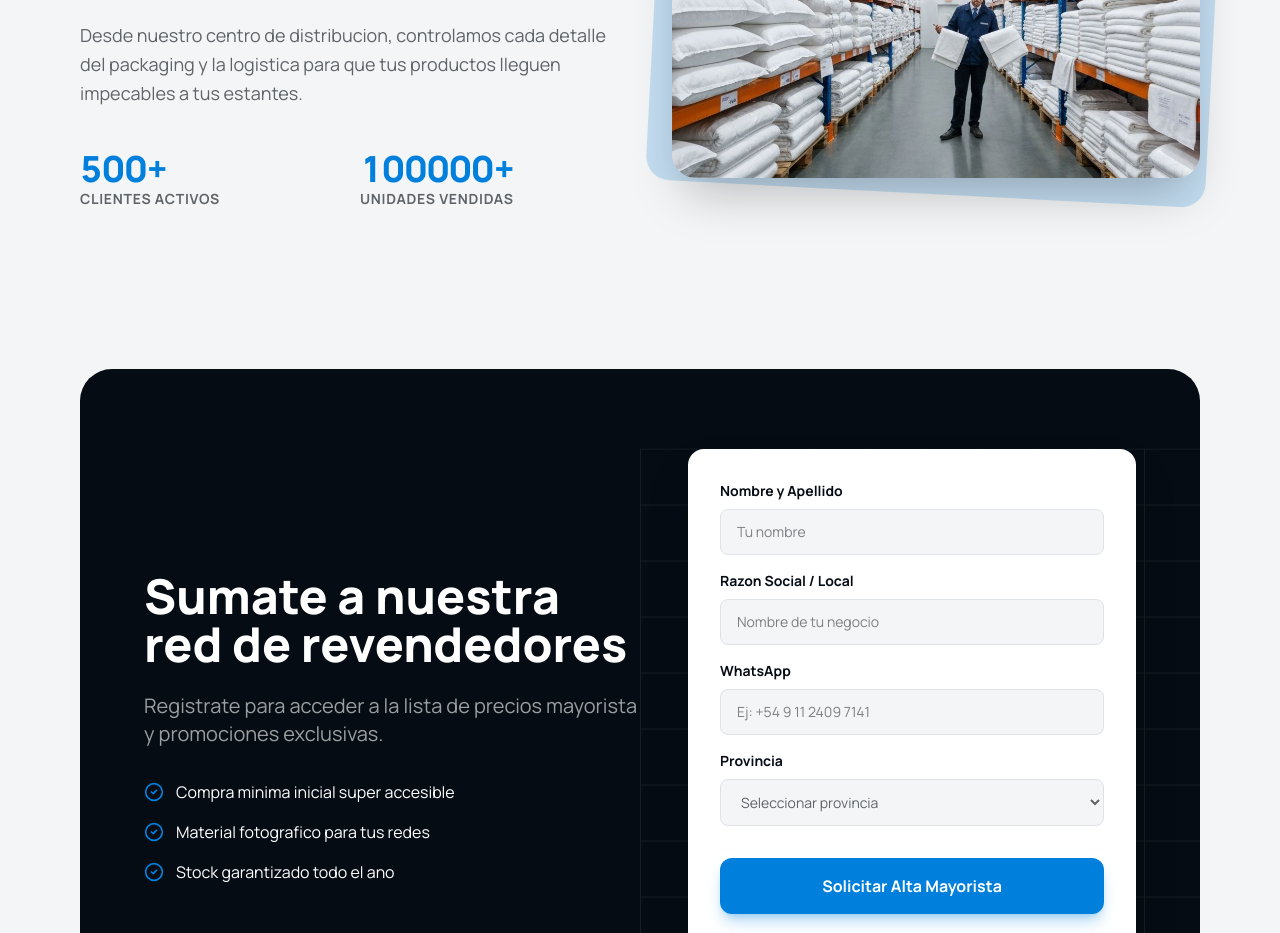
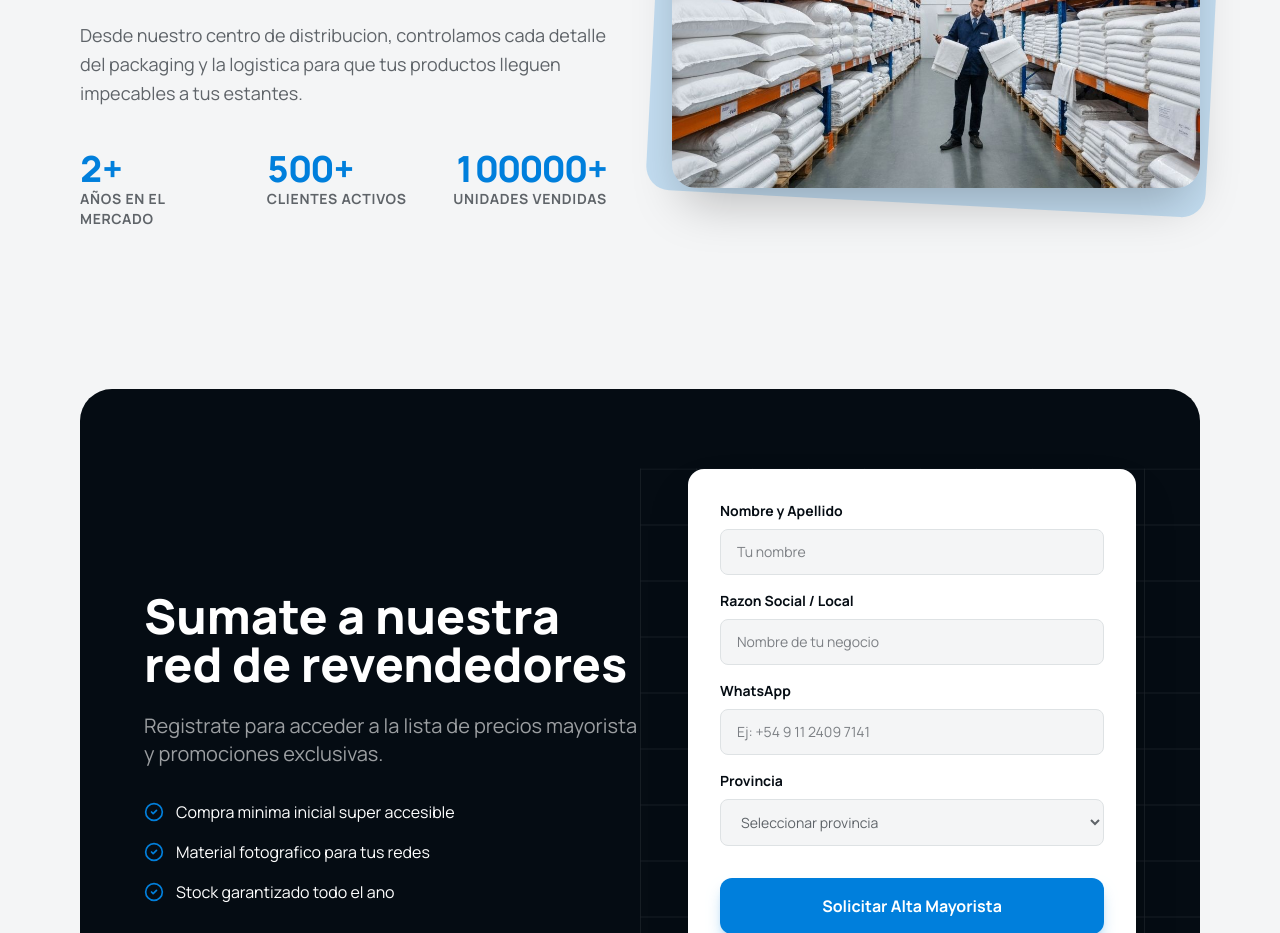
Before and after one commit to Leandro-20/wiki-landing-page, a Next.js app: page / in a window 1280 px wide. Shown: the part 2180-3113 px from the top of the page. Built offline with nearby package versions, Linux system fonts and the light colour scheme.

Commit message:
feat: add "2 Años en el mercado" stat to stats component
Display "2 Años en el mercado" alongside active clients and units sold.

Co-authored-by: Gonzalo Lopez <39465238+gonzalo-smtv@users.noreply.github.com>

```diff
--- a/components/stats.tsx
+++ b/components/stats.tsx
@@ -48,9 +48,10 @@ export function Stats() {
           <p className="text-muted-foreground text-lg leading-relaxed">
             Desde nuestro centro de distribucion, controlamos cada detalle del packaging y la logistica para que tus productos lleguen impecables a tus estantes.
           </p>
-          <div className="grid grid-cols-2 gap-8 pt-4">
-            <AnimatedStat value={500} label="Clientes activos" isVisible={textVisible} delay={300} />
-            <AnimatedStat value={100000} label="Unidades vendidas" isVisible={textVisible} delay={450} />
+          <div className="grid grid-cols-3 gap-8 pt-4">
+            <AnimatedStat value={2} label="Años en el mercado" isVisible={textVisible} delay={300} />
+            <AnimatedStat value={500} label="Clientes activos" isVisible={textVisible} delay={450} />
+            <AnimatedStat value={100000} label="Unidades vendidas" isVisible={textVisible} delay={600} />
           </div>
         </div>
 
```
